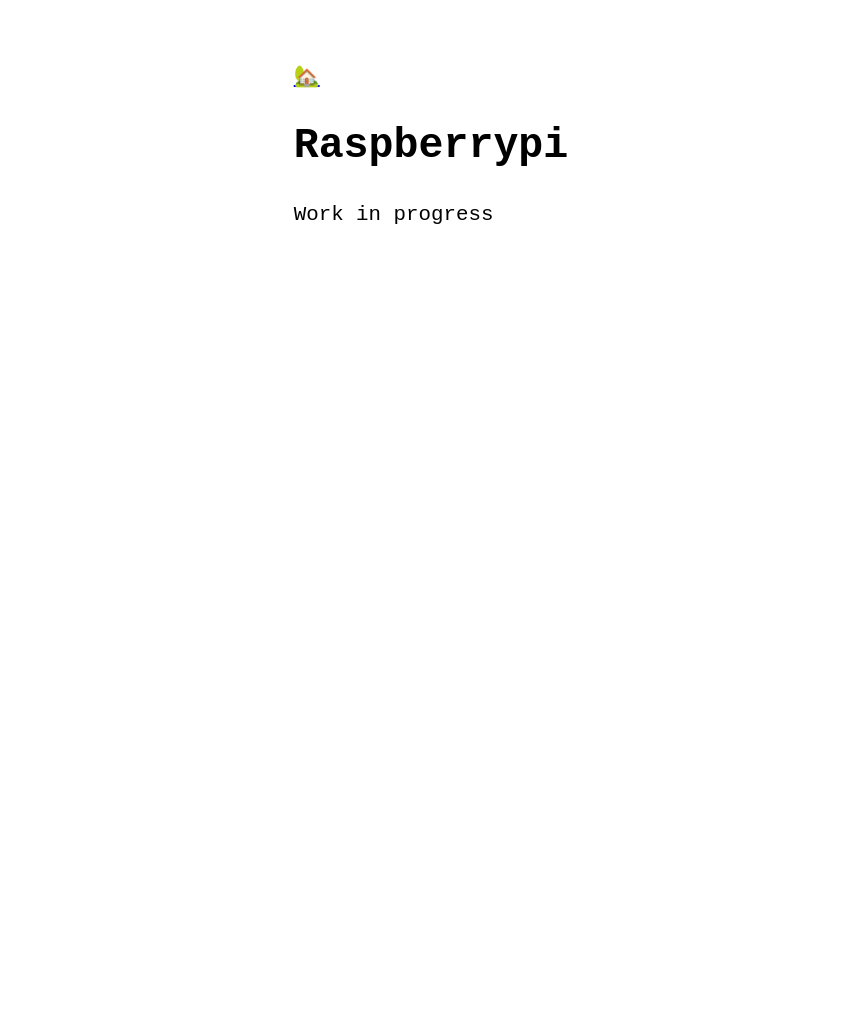
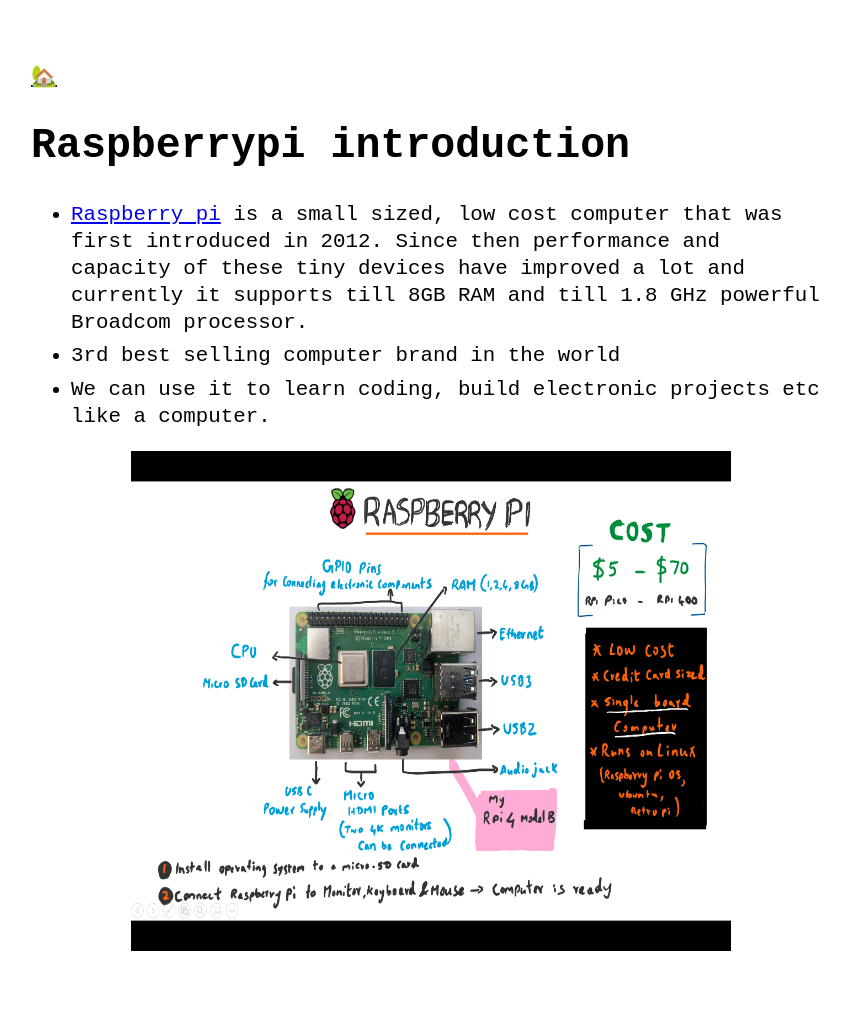
Before and after one commit to Vinothsuku/vinothsuku.github.io, a Jekyll site: the page built from raspberrypi intro.md, in a window 1280 px wide. Shown: the whole page, without its empty margins (209-1059 px from the left). Built offline with Jekyll 4.4.1, drawn with Linux system fonts in a browser that asks for light colours; before the commit the page ends 900 px from its top, so only the background shows below that.

Commit message:
Update raspberrypi intro.md

```diff
--- a/raspberrypi intro.md
+++ b/raspberrypi intro.md
@@ -1,6 +1,10 @@
 ---
 layout: page
-title: Raspberrypi
+title: Raspberrypi introduction
 ---
 
-Work in progress
+- [Raspberry pi](https://www.raspberrypi.org/) is a small sized, low cost computer that was first introduced in 2012. Since then performance and capacity of these tiny devices have improved a lot and currently it supports till 8GB RAM and till 1.8 GHz powerful Broadcom processor.
+- 3rd best selling computer brand in the world
+- We can use it to learn coding, build electronic projects etc like a computer.
+
+<img alt="Raspberrypi" src="../assets/img/raspberrypi_intro.png" style="width:600px;height:500px;">
```
